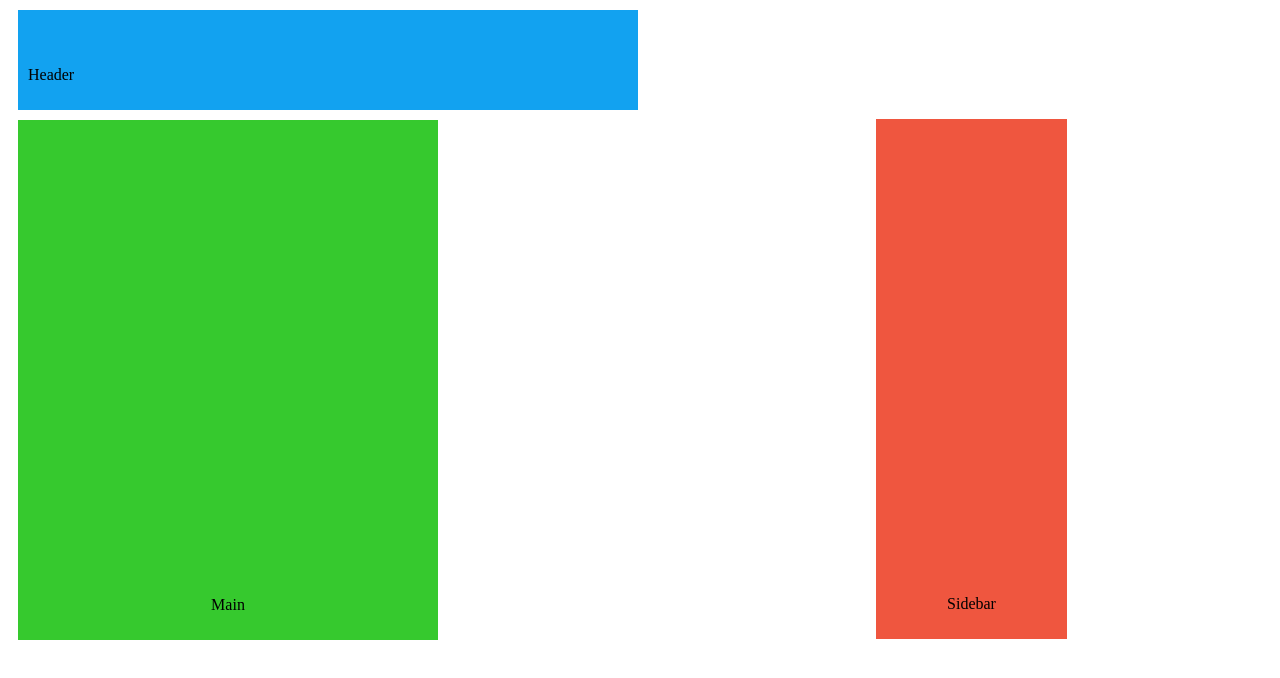
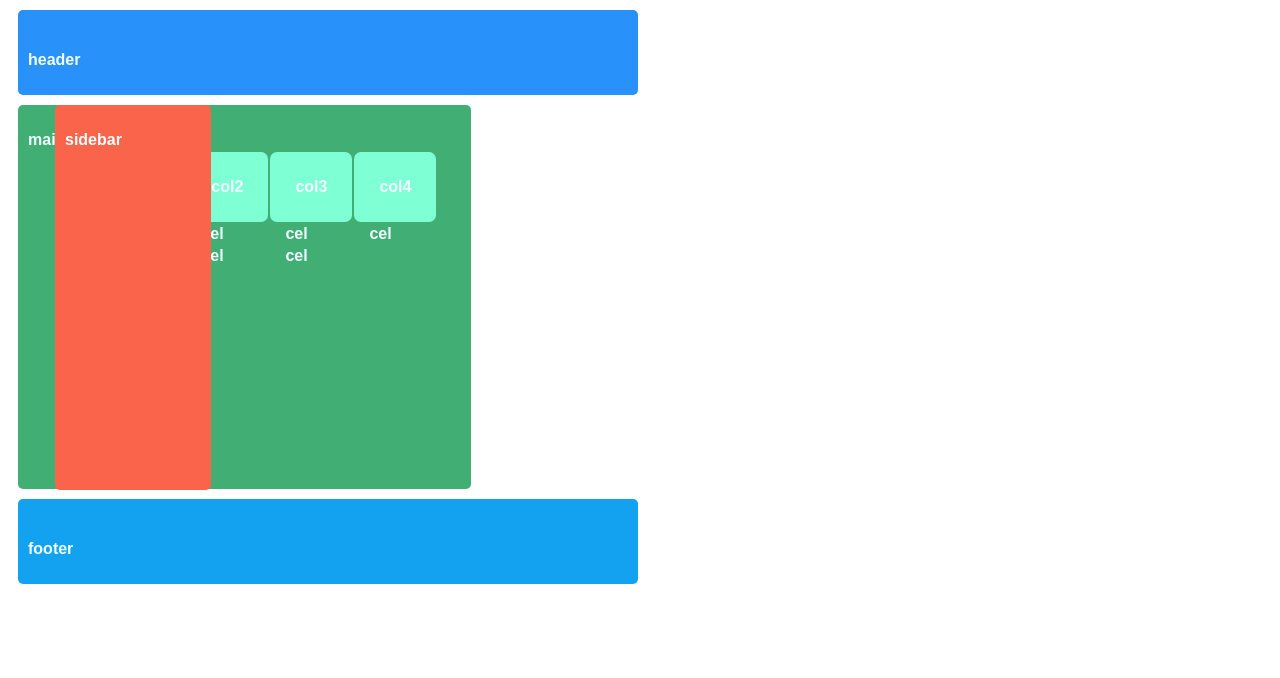
Before and after one commit to sarahguerreiro/descodificadas, a website: page trilha_2/flexbox.html in a window 1280 px wide. Drawn offline with Linux system fonts and the light colour scheme.

Commit message:
tarefa de flexbox

```diff
--- a/trilha_2/flexbox.css
+++ b/trilha_2/flexbox.css
@@ -1,36 +1,85 @@
 header {
     width: 600px;
-    height: 80px;
+    height: 65px;
+    margin: 10px;
+    background-color: #2891fa;
+    display: flex;
+    align-items:flex-end;
+    padding: 10px;
+    border-radius: 5px;
+    font-family: sans-serif;
+    font-weight: 755;
+    color: azure;
+}
+
+main {
+    width: 433px;
+    height: 364px;
+    background-color: #41ae74;
+    display: flex;
+    align-items:flex-start;
+    font-family: sans-serif;
+    color: azure;
+    font-weight: 755;
+    margin: 10px;
+    padding: 10px;
+    border-radius: 5px;
+}
+aside {
+    width: 136px;
+    height: 365px;
+    position: fixed;
+    right: 1059px;
+    top: 85px;
+    display: flex;
+    justify-content: flex-start;
+    align-items:flex-start;
+    font-family: sans-serif;
+    color: azure;
+    font-weight: 755;
+    margin: 10px;
+    padding: 10px;
+    background-color: #fa644b;
+    margin-top: 20px;
+    font-family: sans-serif;
+    border-radius: 5px;
+}
+
+footer {
+    width: 600px;
+    height: 65px;
     margin: 10px;
     background-color: rgb(18, 162, 240);
     display: flex;
     align-items:flex-end;
+    color: azure;
+    font-family: sans-serif;
+    font-weight: 755;
     padding: 10px;
+    border-radius: 5px;
 }
 
-main {
-    width: 400px;
-    height: 500px;
-    background-color: rgb(54, 201, 46);
-    display: flex;
-    justify-content: center;
-    align-items:flex-end;
+table {
     margin: 10px;
-    padding: 10px;
+    padding: 25px;
+    justify-content: space-between;
 
 }
 
-aside {
-    width: 171px;
-    height: 500px;
-    position: fixed;
-    right: 203px;
-    top: 99px;
-    display: flex;
-    justify-content: center;
-    align-items:flex-end;
-    margin: 10px;
-    padding: 10px;
-    background-color: rgb(239, 86, 63);
-    margin-top: 20px;
+tr {
 }
+
+th {
+    /*margin: 25px;*/
+    /*margin-bottom: 25px;*/
+    width: 45px;
+    height: 20px;
+    background-color: aquamarine;
+    padding: 25px;
+    border-radius: 7px;
+}
+td {
+    /*margin: 25px;*/
+    padding-left: 15px;
+    padding-right: 15px;
+}
--- a/trilha_2/flexbox.html
+++ b/trilha_2/flexbox.html
@@ -8,19 +8,41 @@
 </head>
 <body>
     <header>
-        <p>Header</p>
+        <p>header</p>
     </header>
 
     <main>
-        <p>Main</p>
+        <p>main</p>
+        <table>
+            <colgroup>
+            <col span="4">
+            </colgroup>
+            <tr>
+                <th>col1</th>
+                <th>col2</th>
+                <th>col3</th>
+                <th>col4</th>
+            </tr>
+            <tr>
+                <td>cel</td>
+                <td>cel</td>
+                <td>cel</td>
+                <td>cel</td>
+            </tr>
+            <tr>
+                <td>cel</td>
+                <td>cel</td>
+                <td>cel</td>
+            </tr>
+        </table>
     </main>
 
     <aside>
-        <p>Sidebar</p>
+        <p>sidebar</p>
     </aside>
 
     <footer>
-
+        <p>footer</p>
     </footer>
 </body>
 </html>
```
